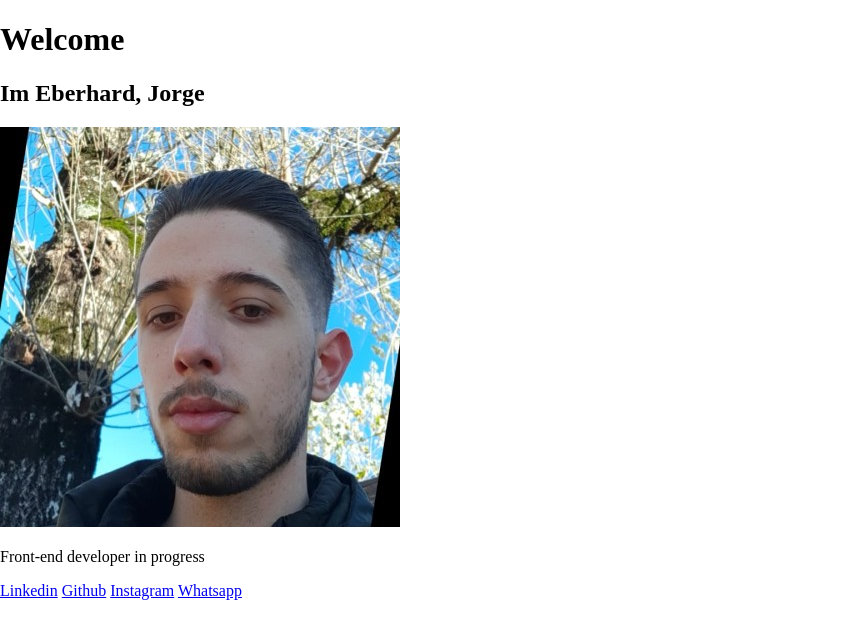
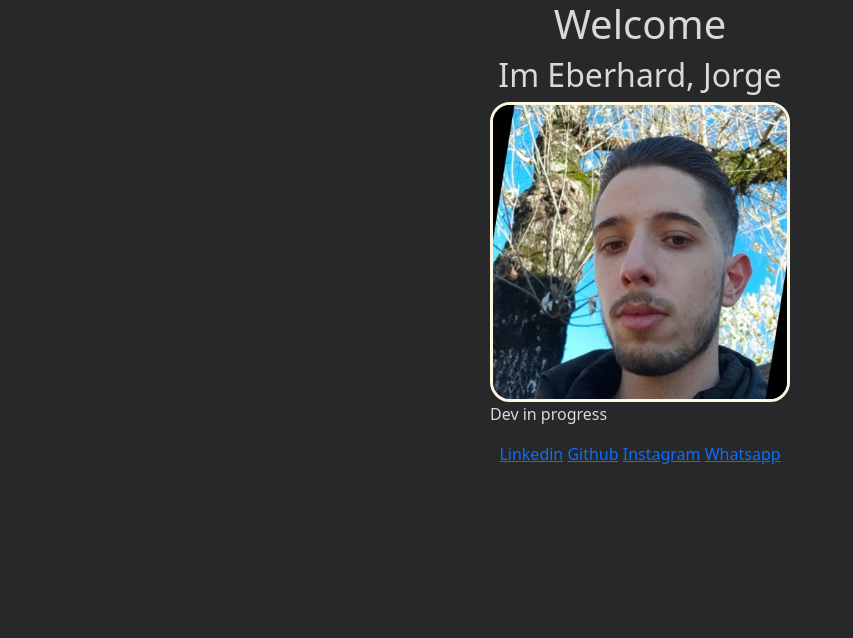
Before and after one commit to JorgeEberhard/eberhard, a plain HTML site: page index.html in a window 1280 px wide. Shown: the whole page, without its empty margins (0-853 px from the left). Drawn offline with nearby package versions, Linux system fonts and the light colour scheme.

Commit message:
Criado estilo e adiciona bootstrap

```diff
--- a/index.html
+++ b/index.html
@@ -4,16 +4,18 @@
     <meta charset="UTF-8">
     <meta name="viewport" content="width=device-width, initial-scale=1.0">
     <link rel="stylesheet" href="normalize.css">
+    <link href="https://cdn.jsdelivr.net/npm/bootstrap@5.3.1/dist/css/bootstrap.min.css" rel="stylesheet" integrity="sha384-4bw+/aepP/YC94hEpVNVgiZdgIC5+VKNBQNGCHeKRQN+PtmoHDEXuppvnDJzQIu9" crossorigin="anonymous">
+    <script src="https://cdn.jsdelivr.net/npm/bootstrap@5.3.1/dist/js/bootstrap.bundle.min.js" integrity="sha384-HwwvtgBNo3bZJJLYd8oVXjrBZt8cqVSpeBNS5n7C8IVInixGAoxmnlMuBnhbgrkm" crossorigin="anonymous"></script>
+    <link rel="stylesheet" href="style.css">
     <title>Eberhard</title>
 </head>
 <body>
     <header>
-        <div>
-            <h1>Welcome</h1>
-            <h2>Im Eberhard, Jorge</h2>
-            <img src="./images/profile.jpeg" alt="Profile picture">
-
-            <p>Front-end developer in progress</p>
+        <div class="d-flex flex-column justify-content-center">
+            <h1 class="d-flex justify-content-center">Welcome</h1>
+            <h2 class="d-flex justify-content-center">Im Eberhard, Jorge</h2>
+            <img class="profile-picture" src="./images/profile.jpeg" alt="Profile picture">
+            <p>Dev in progress</p>
         </div>
     </header>
     <main>
--- /dev/null
+++ b/style.css
@@ -0,0 +1,20 @@
+body {
+    background-color: #272829;
+    color: #D8D9DA;
+    display: flex;
+    flex-direction: column;
+    align-items: center;
+    align-self: center;
+}
+
+.title {
+    align-self: center;
+    align-content: center;
+    justify-content: center;
+}
+
+.profile-picture {
+    width: 300px;
+    border-radius: 20px;
+    border: #FFF6E0 3px solid;
+}
```
